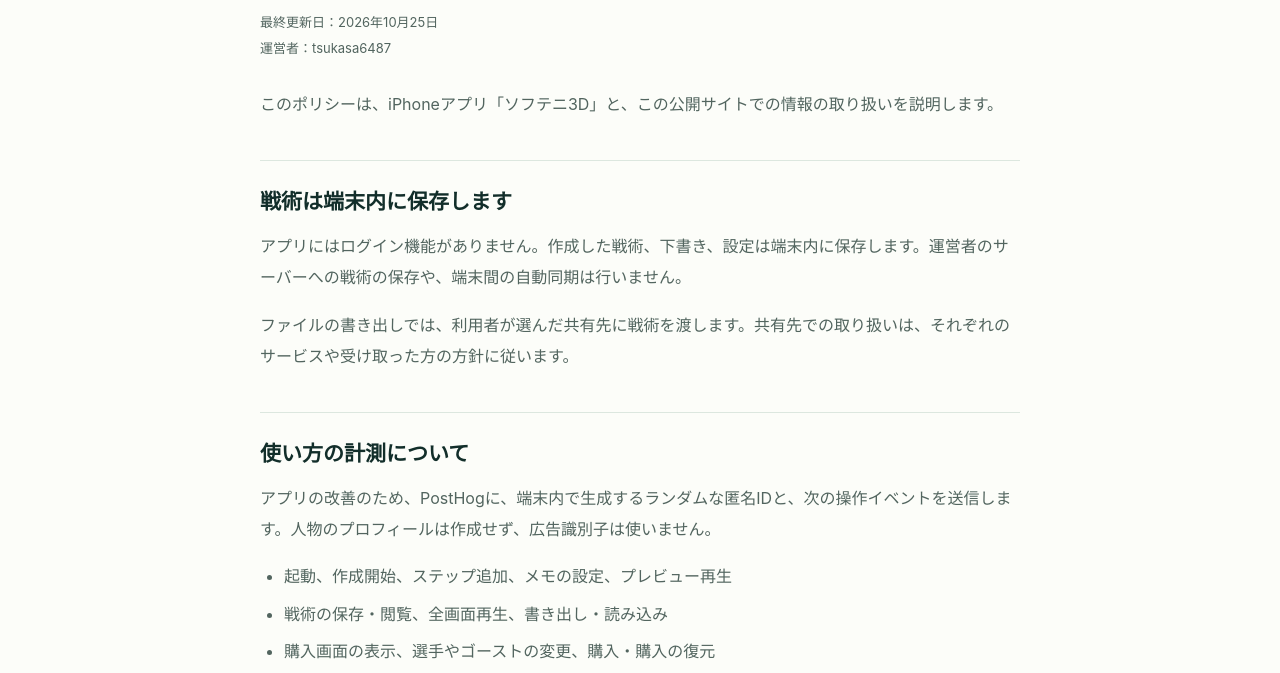
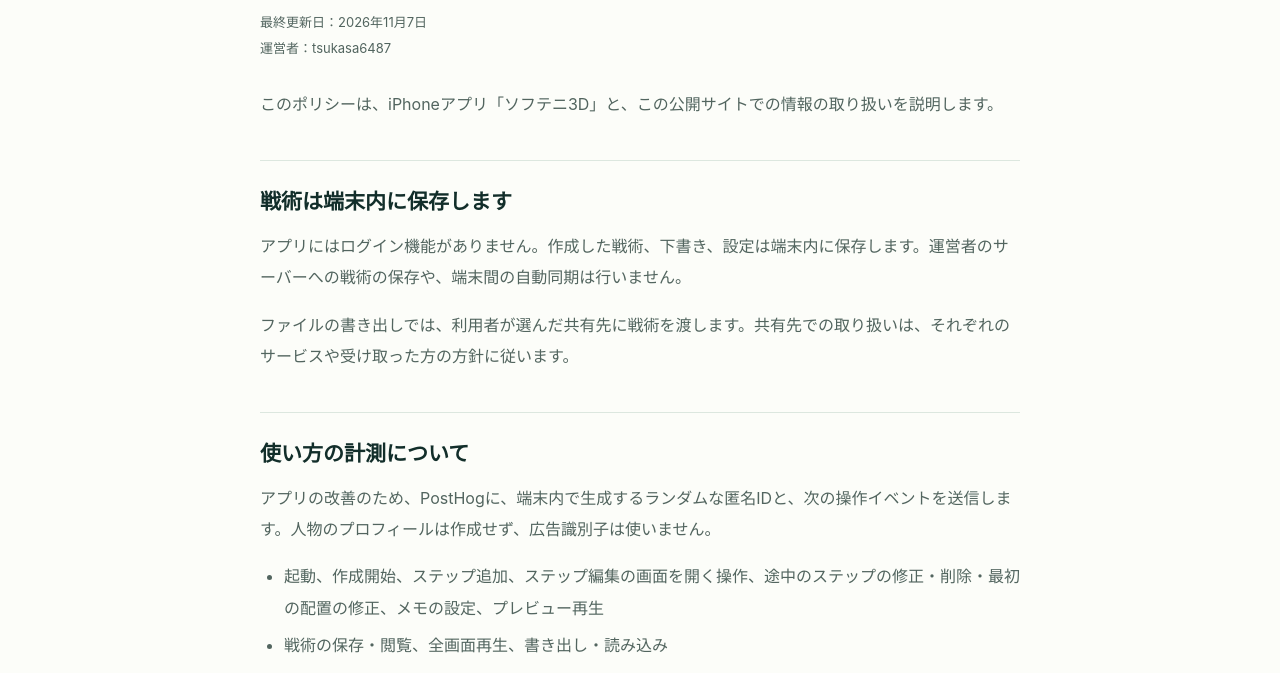
Before and after one commit to tsukasa6487/softeni3d, a plain HTML site: page privacy.html in a window 1280 px wide. Shown: the part 247-920 px from the top of the page. Drawn offline with Linux system fonts and the light colour scheme.

Commit message:
docs: disclose step editing analytics for 1.1.0

```diff
--- a/privacy.html
+++ b/privacy.html
@@ -1,10 +1,10 @@
 <!doctype html>
 <html lang="ja"><head><meta charset="utf-8"><meta name="viewport" content="width=device-width,initial-scale=1"><title>プライバシーポリシー — ソフテニ3D</title><meta name="description" content="ソフテニ3Dでの端末内保存、利用状況の計測、エラー収集、計測停止とお問い合わせについて。"><link rel="stylesheet" href="./styles.css"></head>
 <body><a class="skip" href="#main">本文へ移動</a><header><div class="wrap nav"><a class="brand" href="./">ソフテニ3D</a><nav aria-label="メインナビゲーション"><a href="./support.html">サポート</a><a href="./privacy.html" aria-current="page">プライバシー</a></nav></div></header>
-<main id="main" class="wrap"><article class="document"><p class="eyebrow">PRIVACY POLICY</p><h1>プライバシーポリシー</h1><p class="meta">最終更新日：2026年10月25日<br>運営者：tsukasa6487</p>
+<main id="main" class="wrap"><article class="document"><p class="eyebrow">PRIVACY POLICY</p><h1>プライバシーポリシー</h1><p class="meta">最終更新日：2026年11月7日<br>運営者：tsukasa6487</p>
 <p>このポリシーは、iPhoneアプリ「ソフテニ3D」と、この公開サイトでの情報の取り扱いを説明します。</p>
 <h2>戦術は端末内に保存します</h2><p>アプリにはログイン機能がありません。作成した戦術、下書き、設定は端末内に保存します。運営者のサーバーへの戦術の保存や、端末間の自動同期は行いません。</p><p>ファイルの書き出しでは、利用者が選んだ共有先に戦術を渡します。共有先での取り扱いは、それぞれのサービスや受け取った方の方針に従います。</p>
-<h2>使い方の計測について</h2><p>アプリの改善のため、PostHogに、端末内で生成するランダムな匿名IDと、次の操作イベントを送信します。人物のプロフィールは作成せず、広告識別子は使いません。</p><ul><li>起動、作成開始、ステップ追加、メモの設定、プレビュー再生</li><li>戦術の保存・閲覧、全画面再生、書き出し・読み込み</li><li>購入画面の表示、選手やゴーストの変更、購入・購入の復元</li></ul><p>操作の種類、ステップ数、保存数、上書きかどうか、テンプレートから作ったかどうかなど、決められた属性だけを送ります。戦術の名前、メモの本文、選手やボールの座標は送りません。自動の画面・操作収集、セッション録画、IPアドレスによる位置の推定は行いません。</p><p>匿名IDは、そのアプリでの操作を結び付けるために使います。匿名であっても、同じIDの操作を関連付けられる情報として取り扱います。</p>
+<h2>使い方の計測について</h2><p>アプリの改善のため、PostHogに、端末内で生成するランダムな匿名IDと、次の操作イベントを送信します。人物のプロフィールは作成せず、広告識別子は使いません。</p><ul><li>起動、作成開始、ステップ追加、ステップ編集の画面を開く操作、途中のステップの修正・削除・最初の配置の修正、メモの設定、プレビュー再生</li><li>戦術の保存・閲覧、全画面再生、書き出し・読み込み</li><li>購入画面の表示、選手やゴーストの変更、購入・購入の復元</li></ul><p>操作の種類、ステップ編集の画面を開いた場所（パネル・プレビュー）、フォア・バックの打点への移動か、途中に差し込んだステップか、ステップ数、保存数、上書きかどうか、テンプレートから作ったかどうかなど、決められた属性だけを送ります。戦術の名前、メモの本文、選手やボールの座標は送りません。自動の画面・操作収集、セッション録画、IPアドレスによる位置の推定は行いません。</p><p>匿名IDは、そのアプリでの操作を結び付けるために使います。匿名であっても、同じIDの操作を関連付けられる情報として取り扱います。</p>
 <h2>クラッシュとエラーについて</h2><p>不具合の調査と安定性の改善のため、Sentryにクラッシュ・エラー情報を送信します。コード上の発生箇所、アプリのバージョンなどの技術的な診断情報が含まれます。ネイティブのクラッシュには、OSや端末の種類など、SDKが付ける診断情報が含まれる場合があります。また、Sentryが端末内で生成・保存するインストール単位の匿名IDが付き、同じインストールの診断情報を関連付けます。このIDは、操作の計測に使うPostHogの匿名IDとは別のものです。</p><p>個人情報を送信しない設定を使い、JavaScriptエラーからはエラー本文、ユーザー情報、リクエスト情報、追加情報、ローカル変数を取り除きます。画面の画像・録画・画面構造、操作履歴、ログ、性能・セッション計測は収集しません。</p>
 <h2>計測を停止するには</h2><p>アプリのホーム右上の「設定」→「プライバシー」にある<strong>「使い方とエラーの情報を送る」</strong>をオフにすると、PostHogとSentryへの送信を停止します。設定は端末内に保存し、再起動後も保持します。初期設定はオンです。</p><p>オフにしても、戦術の作成・再生・保存や購入済み機能は使えます。戦術と下書きの削除を目的とする設定ではありません。</p>
 <h2>送信先と保存地域</h2><div class="table-wrap"><table><thead><tr><th scope="col">サービス</th><th scope="col">目的</th><th scope="col">保存地域</th></tr></thead><tbody><tr><td><a href="https://posthog.com/privacy">PostHog</a></td><td>匿名の利用状況分析</td><td>米国（US Cloud）</td></tr><tr><td><a href="https://sentry.io/privacy/">Sentry</a></td><td>クラッシュ・エラーの調査</td><td>米国（USリージョン）</td></tr></tbody></table></div><p>両サービスでIPアドレスを保存しない設定を使います。計測・診断情報の保存と削除は、各サービスで設定されている保持条件に従います。取り扱いについてのご相談は、下記の問い合わせ先へご連絡ください。計測情報は匿名のため、個別のデータを特定できない場合があります。</p>
```
